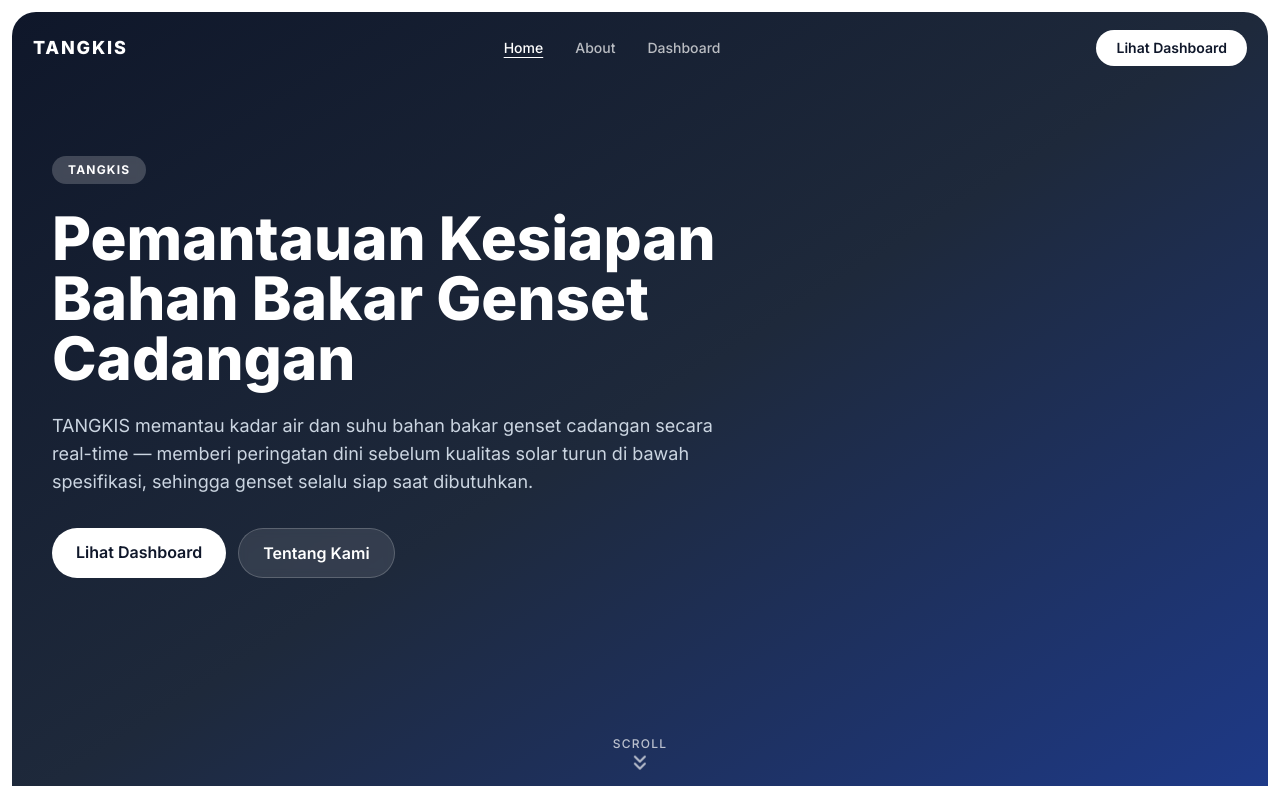
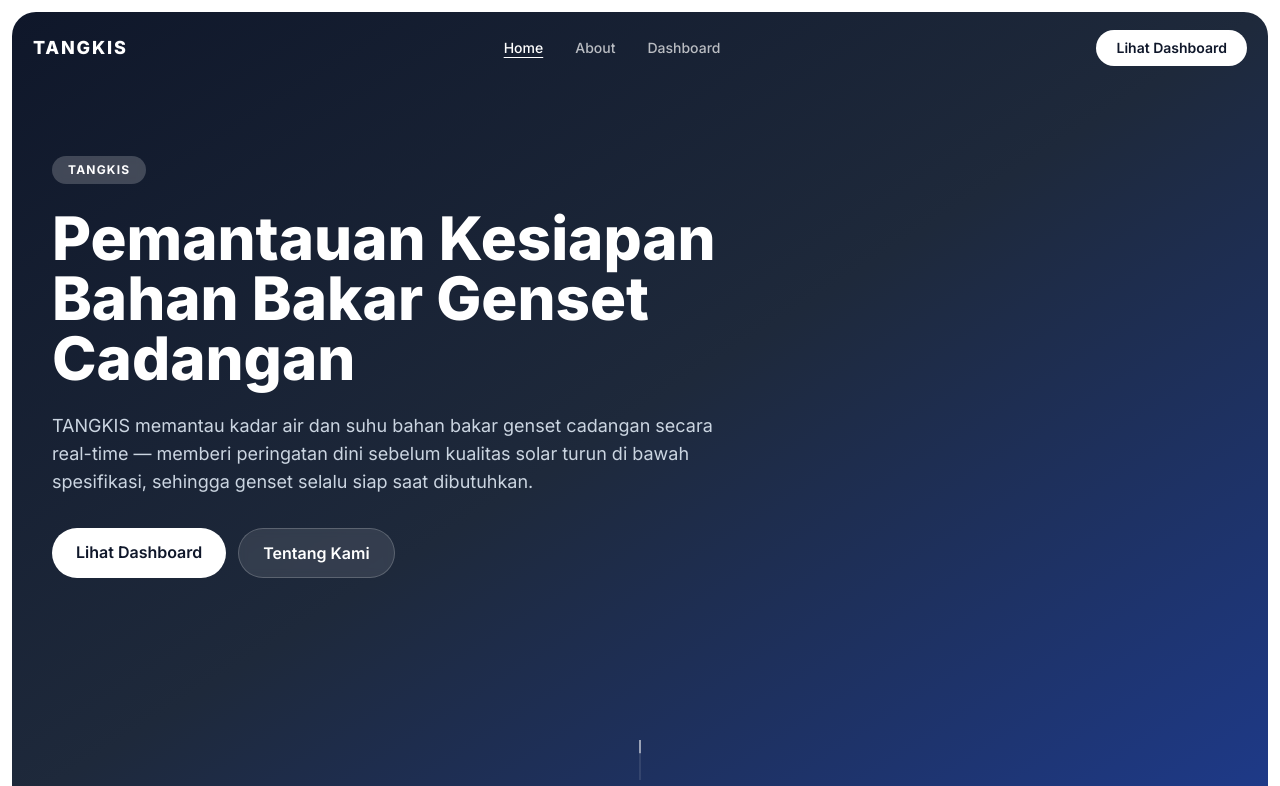
Before and after one commit to Nyanist/tangkis, a Next.js app: page / in a window 1280 px wide. Shown: the top 786 px of the page. Built offline with nearby package versions, Linux system fonts and the light colour scheme.

Commit message:
style: add scrolling hints and adjust section animation

```diff
--- a/src/app/globals.css
+++ b/src/app/globals.css
@@ -22,6 +22,12 @@ html {
 }
 .animate-marquee { animation: marquee 20s linear infinite; }
 
+@keyframes scroll-hint {
+  0% { transform: translateY(-100%); }
+  100% { transform: translateY(200%); }
+}
+.animate-scroll-hint { animation: scroll-hint 1.6s ease-in-out infinite; }
+
 .accordion-content {
   display: grid;
   grid-template-rows: 0fr;
@@ -31,7 +37,7 @@ html {
 
 @media (prefers-reduced-motion: reduce) {
   html { scroll-behavior: auto; }
-  .animate-marquee { animation: none; }
+  .animate-marquee, .animate-scroll-hint { animation: none; }
 }
 
 /* ponytail: notch/home-indicator padding only on devices that need it */
--- /dev/null
+++ b/src/components/motion/ScrollHint.tsx
@@ -0,0 +1,24 @@
+"use client";
+import { motion, type MotionValue } from "framer-motion";
+import { cn } from "@/lib/utils";
+
+interface ScrollHintProps {
+  opacity: MotionValue<number>;
+  dark?: boolean; // for light backgrounds
+  className?: string;
+}
+
+// Decorative "keep scrolling" cue: a thin line with a bar sliding down it. Drive `opacity` from scroll to fade it out.
+export default function ScrollHint({ opacity, dark, className }: ScrollHintProps) {
+  return (
+    <motion.div
+      style={{ opacity }}
+      className={cn("pointer-events-none flex flex-col items-center gap-2", className)}
+      aria-hidden
+    >
+      <span className={cn("relative h-10 w-px overflow-hidden", dark ? "bg-slate-900/15" : "bg-white/20")}>
+        <span className={cn("absolute inset-x-0 top-0 h-1/2 animate-scroll-hint", dark ? "bg-slate-900" : "bg-white")} />
+      </span>
+    </motion.div>
+  );
+}
--- a/src/components/sections/HeroSection.tsx
+++ b/src/components/sections/HeroSection.tsx
@@ -1,10 +1,15 @@
 "use client";
 import Link from "next/link";
-import { ChevronsDown } from "lucide-react";
+import { useScroll, useTransform } from "framer-motion";
+import ScrollHint from "@/components/motion/ScrollHint";
 import FadeUp from "@/components/motion/FadeUp";
 import { product } from "@/lib/data/product";
 
 export default function HeroSection() {
+  // Scroll hint fades out as soon as the user starts scrolling.
+  const { scrollY } = useScroll();
+  const hintOpacity = useTransform(scrollY, [0, 80], [1, 0]);
+
   return (
     <section className="lg:p-3">
       <div className="relative flex h-[100dvh] flex-col items-center justify-center overflow-hidden bg-gradient-to-br from-slate-900 via-slate-800 to-blue-900 px-6 text-center text-white lg:items-start lg:justify-start lg:rounded-3xl lg:px-10 lg:text-left">
@@ -35,13 +40,7 @@ export default function HeroSection() {
             </div>
           </FadeUp>
         </div>
-        <a
-          href="#latar-belakang"
-          className="absolute bottom-8 left-1/2 flex -translate-x-1/2 flex-col items-center gap-1 text-xs font-medium uppercase tracking-widest text-white/70 hover:text-white"
-        >
-          Scroll
-          <ChevronsDown className="h-6 w-6 animate-bounce" aria-hidden />
-        </a>
+        <ScrollHint opacity={hintOpacity} className="absolute bottom-8 left-1/2 -translate-x-1/2" />
       </div>
     </section>
   );
--- a/src/components/sections/ProblemSection.tsx
+++ b/src/components/sections/ProblemSection.tsx
@@ -3,6 +3,7 @@ import { useEffect, useRef, useState } from "react";
 import { motion, useReducedMotion, useScroll, useTransform, type MotionValue } from "framer-motion";
 import SectionBadge from "@/components/sections/SectionBadge";
 import FadeUp from "@/components/motion/FadeUp";
+import ScrollHint from "@/components/motion/ScrollHint";
 import { problems } from "@/lib/data/problems";
 import { cn } from "@/lib/utils";
 
@@ -21,15 +22,22 @@ function ProblemCard({ p }: { p: Problem }) {
   );
 }
 
-// Each card fades/rises in over its own slice of the section's scroll progress.
+// Scroll timeline while the section is pinned (progress 0..1 spans PIN_VH of scrolling):
+// empty -> scroll -> card 1 -> scroll -> card 2 -> scroll -> card 3 -> hold -> release.
+// Everything is measured in scroll distance, not screen position: each card slides in over CARD_SPAN of the
+// timeline (CARD_SPAN * PIN_VH of scrolling), and cards begin CARD_STEP apart, leaving a scroll gap between them.
+const PIN_VH = 300;
+const CARD_START = 0;
+const CARD_STEP = 0.3;
+const CARD_SPAN = 0.2;
+
 function RevealCard({ p, i, progress }: { p: Problem; i: number; progress: MotionValue<number> }) {
-  const start = 0.1 + i * 0.25;
-  const range = [start, start + 0.2];
-  const opacity = useTransform(progress, range, [0, 1]);
-  const y = useTransform(progress, range, [80, 0]);
-  const scale = useTransform(progress, range, [0.95, 1]);
+  const start = CARD_START + i * CARD_STEP;
+  const range = [start, start + CARD_SPAN];
+  // No fade: the card slides up from below the screen and then stays stuck in place.
+  const y = useTransform(progress, range, ["100vh", "0vh"]);
   return (
-    <motion.div style={{ opacity, y, scale }} className="lg:flex-1">
+    <motion.div style={{ y }} className="lg:flex-1">
       <ProblemCard p={p} />
     </motion.div>
   );
@@ -40,6 +48,8 @@ export default function ProblemSection() {
   const reduceMotion = useReducedMotion();
   const [desktop, setDesktop] = useState(false); // false on first render so SSR/hydration match
   const { scrollYProgress } = useScroll({ target: ref, offset: ["start start", "end end"] });
+  // Hint is visible when the section pins, and is gone by the time the first card starts entering.
+  const hintOpacity = useTransform(scrollYProgress, [0, CARD_START], [1, 0]);
 
   useEffect(() => {
     const mq = window.matchMedia("(min-width: 1024px)");
@@ -56,18 +66,25 @@ export default function ProblemSection() {
     <section
       ref={ref}
       id="masalah"
-      className={cn("scroll-mt-24 bg-white", pinned ? "h-[300vh]" : "py-16 lg:py-24")}
+      className={cn("scroll-mt-24 bg-white", !pinned && "py-16 lg:py-24")}
+      style={pinned ? { height: `${100 + PIN_VH}vh` } : undefined}
     >
       <div
         className={cn(
           "mx-auto max-w-[95%] px-4 md:px-6 lg:max-w-[92%] xl:max-w-[1400px]",
-          pinned && "sticky top-0 flex h-screen flex-col justify-center pt-24"
+          pinned && "sticky top-0 flex h-screen flex-col justify-center pb-16 pt-24"
         )}
       >
-        <FadeUp>
-          <SectionBadge number="04" label="Masalah" />
-          <h2 className="mt-6 max-w-3xl text-3xl font-bold md:text-5xl">Masalah yang Kami Selesaikan</h2>
-        </FadeUp>
+        {/* Heading is plain (no fade) while pinned; the static layout keeps the usual scroll-in. */}
+        {(() => {
+          const heading = (
+            <>
+              <SectionBadge number="04" label="Masalah" />
+              <h2 className="mt-6 max-w-3xl text-3xl font-bold md:text-5xl">Masalah yang Kami Selesaikan</h2>
+            </>
+          );
+          return pinned ? <div>{heading}</div> : <FadeUp>{heading}</FadeUp>;
+        })()}
         <div className="mt-10 flex flex-col gap-4 lg:flex-row">
           {problems.map((p, i) =>
             pinned ? (
@@ -79,6 +96,7 @@ export default function ProblemSection() {
             )
           )}
         </div>
+        {pinned && <ScrollHint dark opacity={hintOpacity} className="absolute bottom-4 left-1/2 -translate-x-1/2" />}
       </div>
     </section>
   );
```
